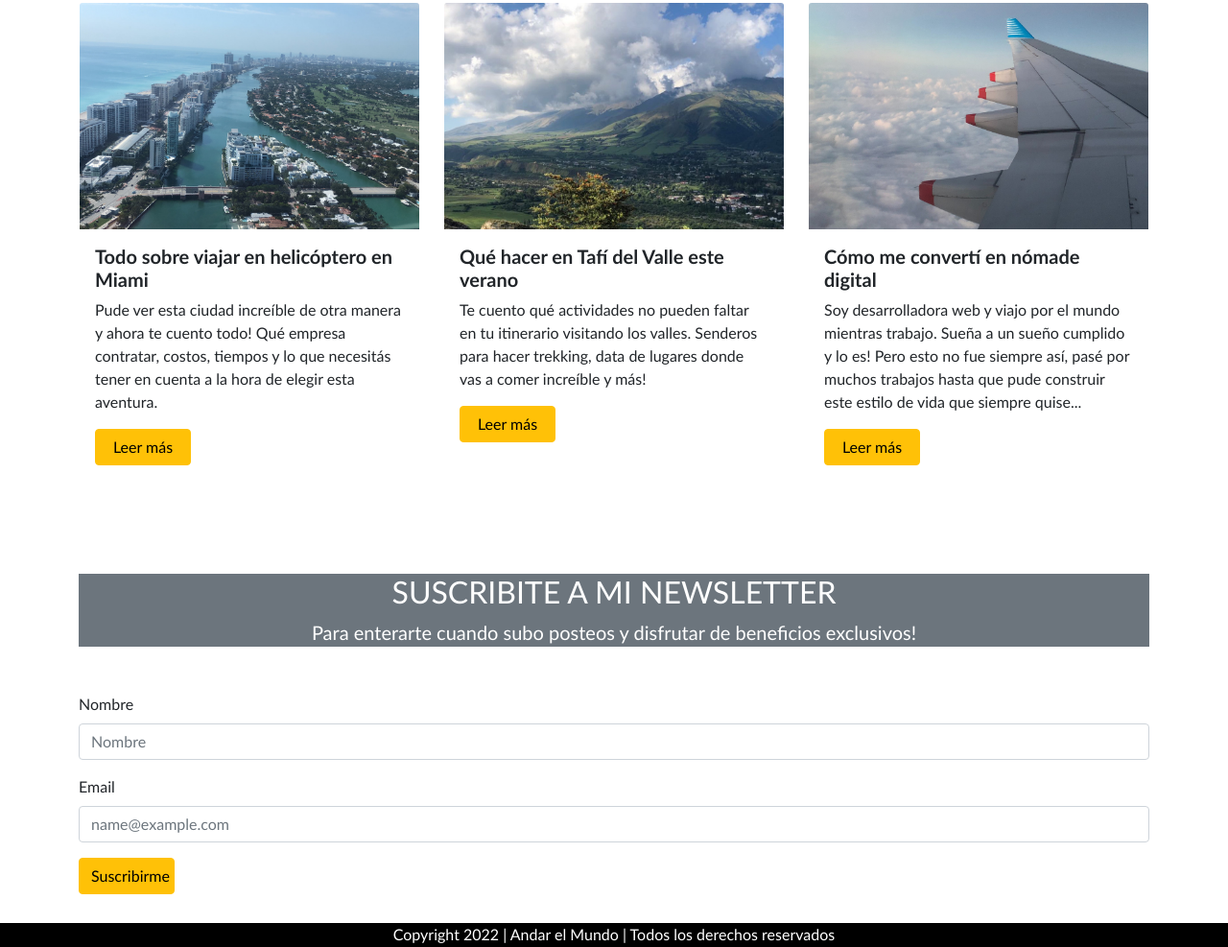
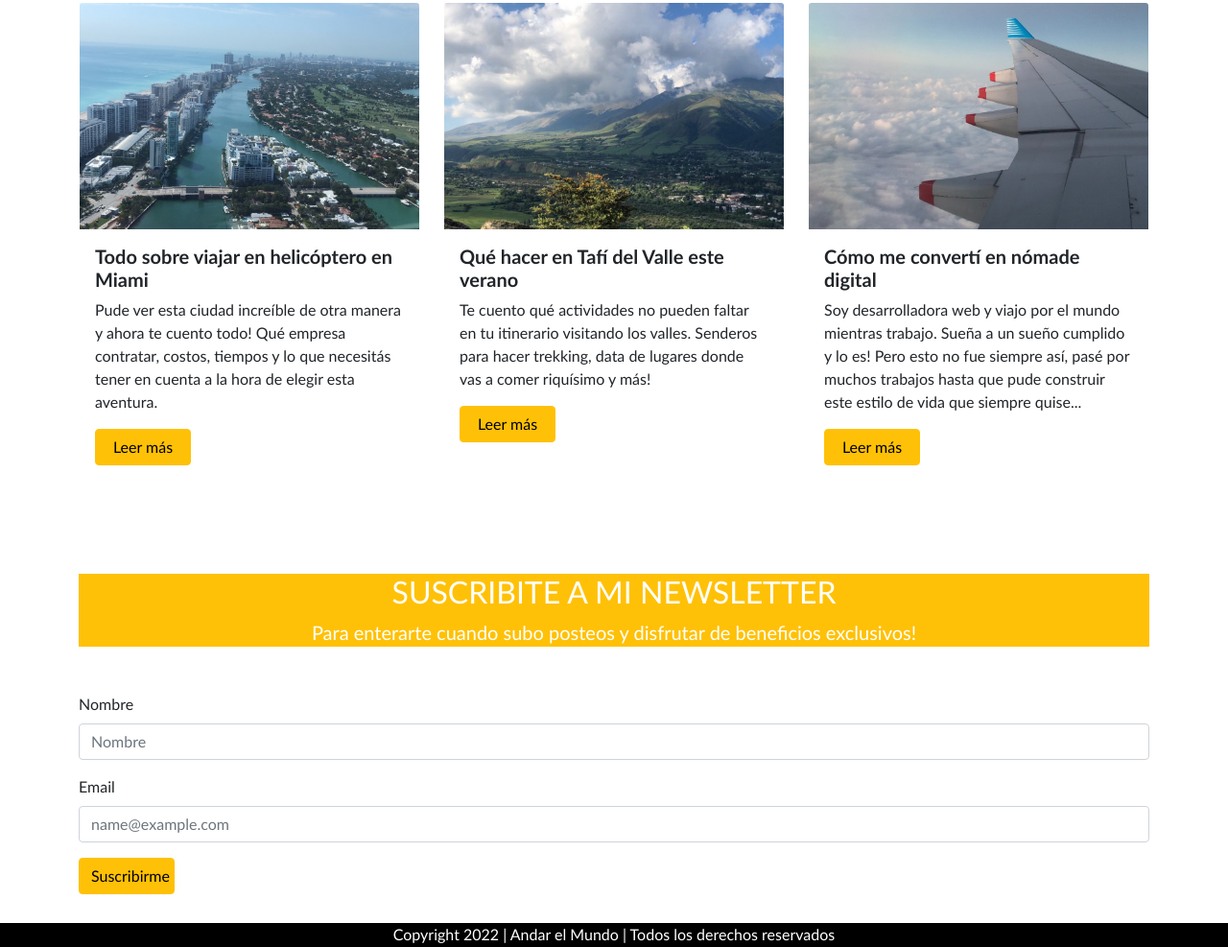
Before and after one commit to solanafr/Proyecto-Final, a website: page index.html in a window 1280 px wide. Shown: the part 708-1695 px from the top of the page at 96% size. Drawn offline with Linux system fonts and the light colour scheme.

Commit message:
cambio color barra newsletter index

```diff
--- a/index.html
+++ b/index.html
@@ -80,7 +80,7 @@
                 <img src="images/tafi-del-valle.png" class="card-img-top img__scale" alt="paisaje-tafidelvalle">
                 <div class="card-body">
                     <h5 class="card-title fw-bold">Qué hacer en Tafí del Valle este verano</h5>
-                    <p class="card-text fw-normal">Te cuento qué actividades no pueden faltar en tu itinerario visitando los valles. Senderos para hacer trekking, data de lugares donde vas a comer increíble y más!</p>
+                    <p class="card-text fw-normal">Te cuento qué actividades no pueden faltar en tu itinerario visitando los valles. Senderos para hacer trekking, data de lugares donde vas a comer riquísimo y más!</p>
                     <a href="pages/destinos.html" class="btn btn-warning card__button">Leer más</a>
                 </div>
             </div>
@@ -96,7 +96,7 @@
 
         <!--SECTION: SUSCRIPCION NEWSLETTER-->
         <div class="newsletter__section">
-            <div class="col-md-12 mt-5 bg-secondary">
+            <div class="col-md-12 mt-5 bg-warning">
                 <h2 class="newsletter__title">SUSCRIBITE A MI NEWSLETTER</h2>
                 <p class="newsletter__text fs-5">Para enterarte cuando subo posteos y disfrutar de beneficios exclusivos! </p>
             </div>
```
